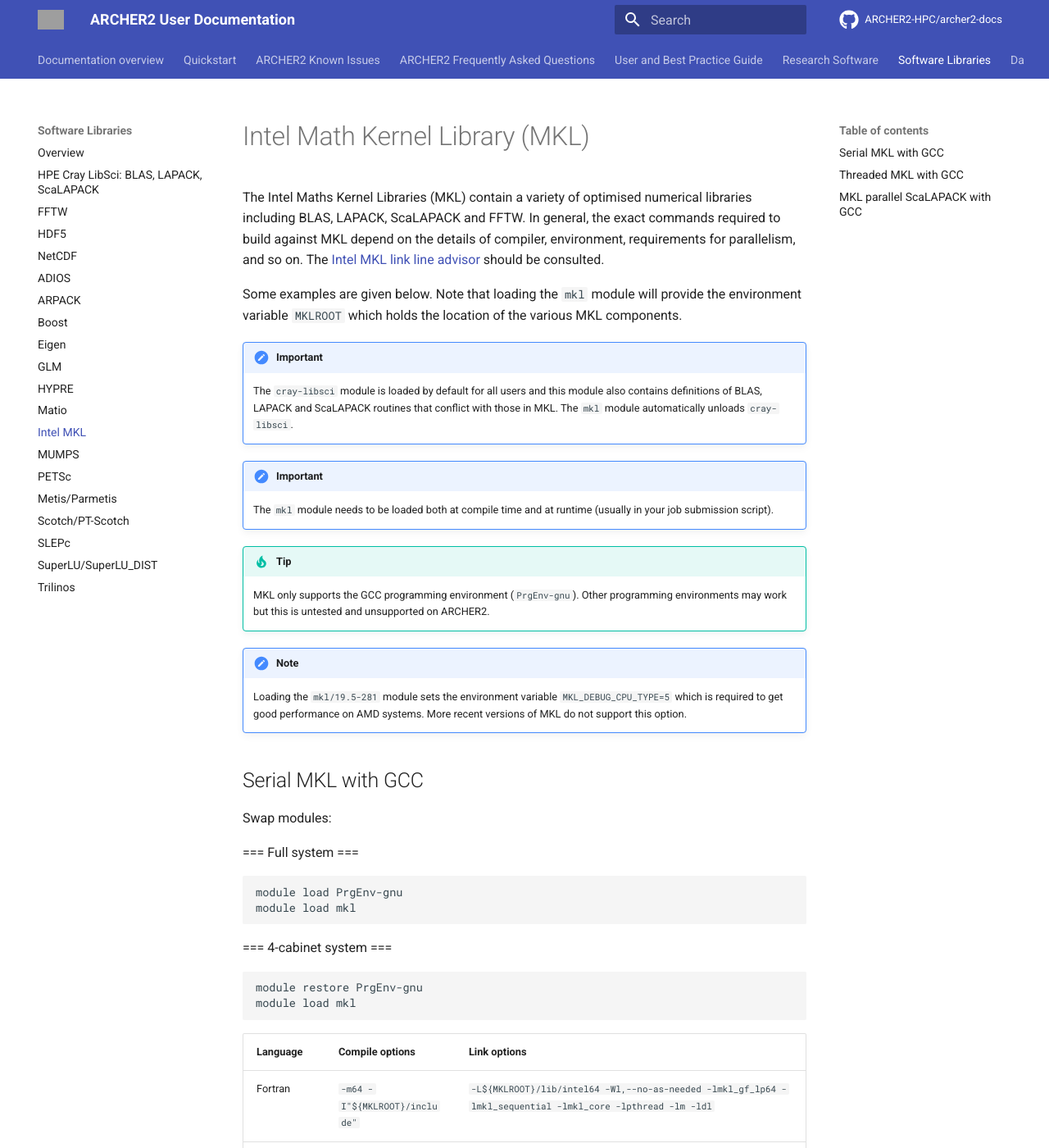
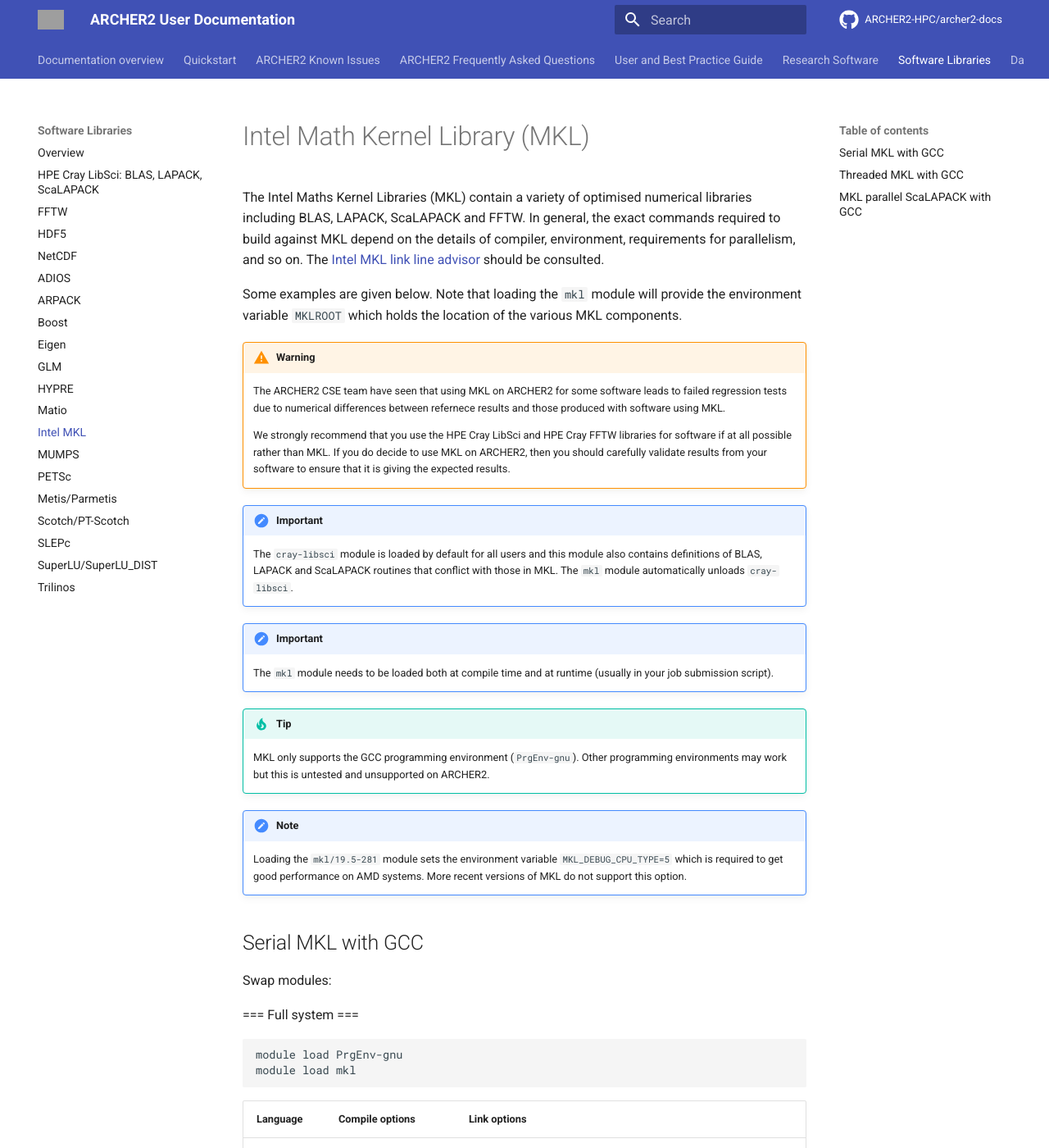
Before and after one commit to ARCHER2-HPC/archer2-docs, an MkDocs documentation site: the page built from docs/software-libraries/mkl.md, in a window 1280 px wide and 1400 px high. Shown: the whole window at 82% size. Built offline with MkDocs 1.6.1 and Material for MkDocs 9.7.7, drawn with Linux system fonts in a browser that asks for light colours; comment, search, counter and statistics services are not loaded; some of the changed text lies outside the part shown; grey boxes are pictures that could not be loaded.

Commit message:
Adds warning on MKL numerical validity

````diff
--- a/docs/software-libraries/mkl.md
+++ b/docs/software-libraries/mkl.md
@@ -8,6 +8,16 @@
 
 Some examples are given below. Note that loading the `mkl` module will provide
 the environment variable `MKLROOT` which holds the location of the various MKL components.
+
+!!! warning
+    The ARCHER2 CSE team have seen that using MKL on ARCHER2 for some software
+    leads to failed regression tests due to numerical differences between refernece
+    results and those produced with software using MKL.
+
+    We strongly recommend that you use the HPE Cray LibSci and HPE Cray FFTW libraries
+    for software if at all possible rather than MKL. If you do decide to use MKL on
+    ARCHER2, then you should carefully validate results from your software to ensure
+    that it is giving the expected results.
 
 !!! important
     The `cray-libsci` module is loaded by default for all users and this module
@@ -37,11 +47,6 @@
     module load PrgEnv-gnu
     module load mkl
     ```
-=== 4-cabinet system ===
-    ```
-    module restore PrgEnv-gnu
-    module load mkl
-    ```
 
 | Language | Compile options | Link options |
 |----------|-|-|
@@ -55,11 +60,6 @@
 === Full system ===
     ```
     module load PrgEnv-gnu
-    module load mkl
-    ```
-=== 4-cabinet system ===
-    ```
-    module restore PrgEnv-gnu
     module load mkl
     ```
 
@@ -77,11 +77,6 @@
     module load PrgEnv-gnu
     module load mkl
     ```
-=== 4-cabinet system ===
-    ```
-    module restore PrgEnv-gnu
-    module load mkl
-    ```
 
 | Language | Compile options | Link options |
 |----------|-|-|
````
